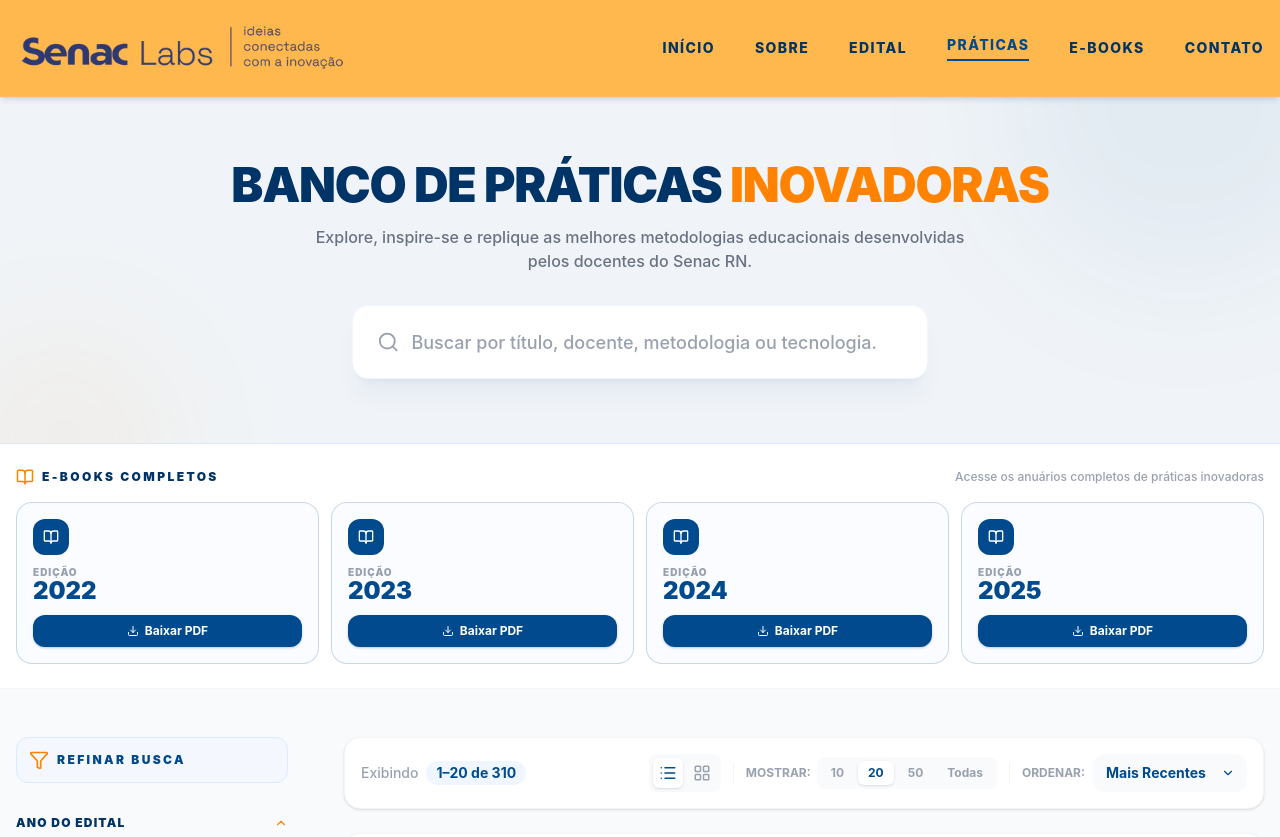
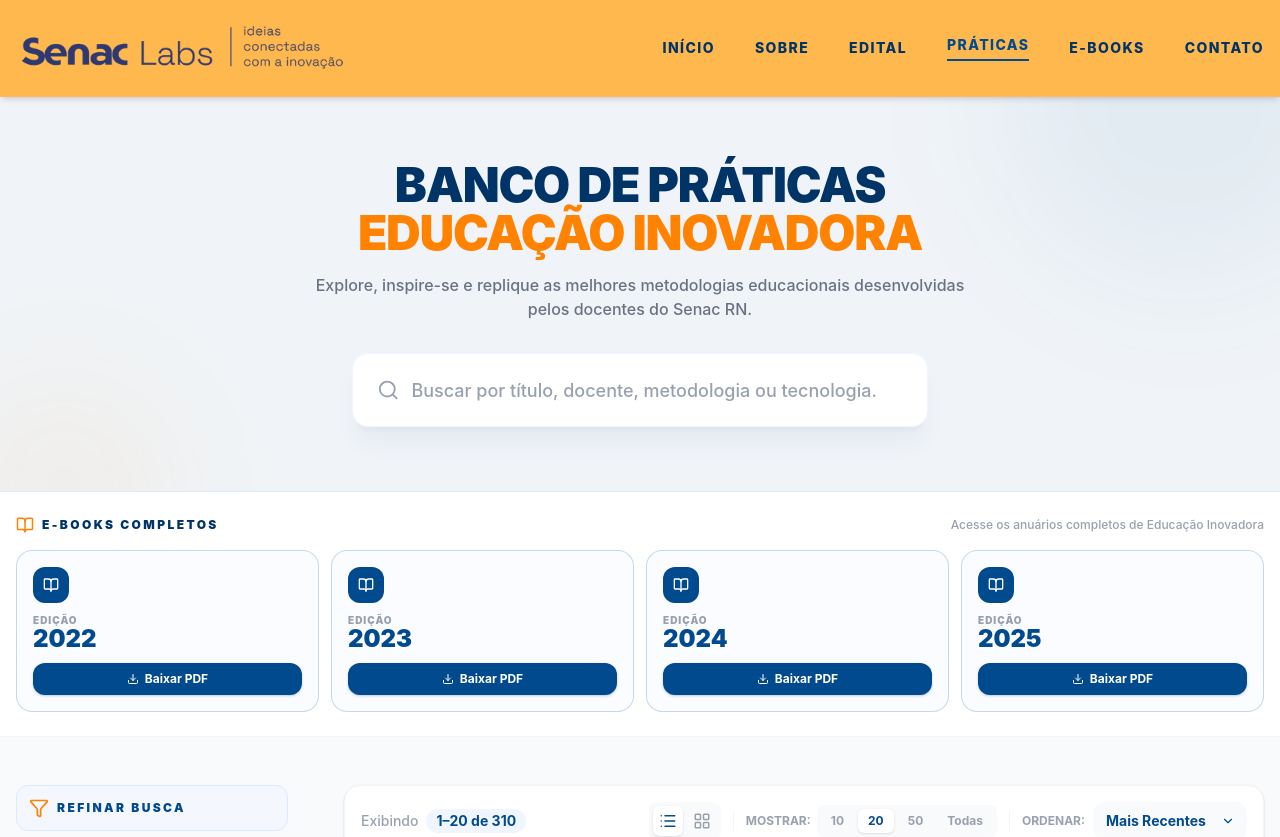
Before and after one commit to victorrodriguessf/banco-praticas-inovadoras, a React (Vite) app: page / in a window 1280 px wide. Shown: the top 837 px of the page. Built offline with nearby package versions, Linux system fonts and the light colour scheme.

Commit message:
patch: altera nome do projeto e adiciona quebra de texto no nome

```diff
--- a/index.html
+++ b/index.html
@@ -3,8 +3,8 @@
   <head>
     <meta charset="UTF-8" />
     <meta name="viewport" content="width=device-width, initial-scale=1.0" />
-    <title> Banco de Práticas Inovadoras | SENAC Rio Grande do Norte</title>
-    <meta name="description" content="Explore, inspire-se e replique as melhores metodologias educacionais desenvolvidas pelos docentes do Senac Rio Grande do Norte. Banco de práticas inovadoras com foco em transição digital e educacional." />
+    <title>Banco de Práticas Educação Inovadora | SENAC Rio Grande do Norte</title>
+    <meta name="description" content="Explore, inspire-se e replique as melhores metodologias educacionais desenvolvidas pelos docentes do Senac Rio Grande do Norte. Banco de Práticas Educação Inovadora." />
   </head>
   <body>
     <div id="root"></div>
--- a/src/components/EbookSection.tsx
+++ b/src/components/EbookSection.tsx
@@ -18,7 +18,7 @@
           </h2>
         </div>
         <p className="text-xs text-gray-400 font-medium">
-          Acesse os anuários completos de práticas inovadoras
+          Acesse os anuários completos de Educação Inovadora
         </p>
       </div>
 
--- a/src/components/Hero.tsx
+++ b/src/components/Hero.tsx
@@ -20,8 +20,8 @@
         className="space-y-4"
       >
         <h1 className="text-4xl md:text-5xl font-black tracking-tight text-[#003366]">
-          BANCO DE PRÁTICAS{' '}
-          <span className="text-senac-orange">INOVADORAS</span>
+          BANCO DE PRÁTICAS{' '} <br></br>
+          <span className="text-senac-orange">EDUCAÇÃO INOVADORA</span>
         </h1>
 
         <p className="text-gray-500 font-medium max-w-2xl mx-auto">
```
Also changed, not shown: 1 other file (tests, documents, lock files or other folders).
